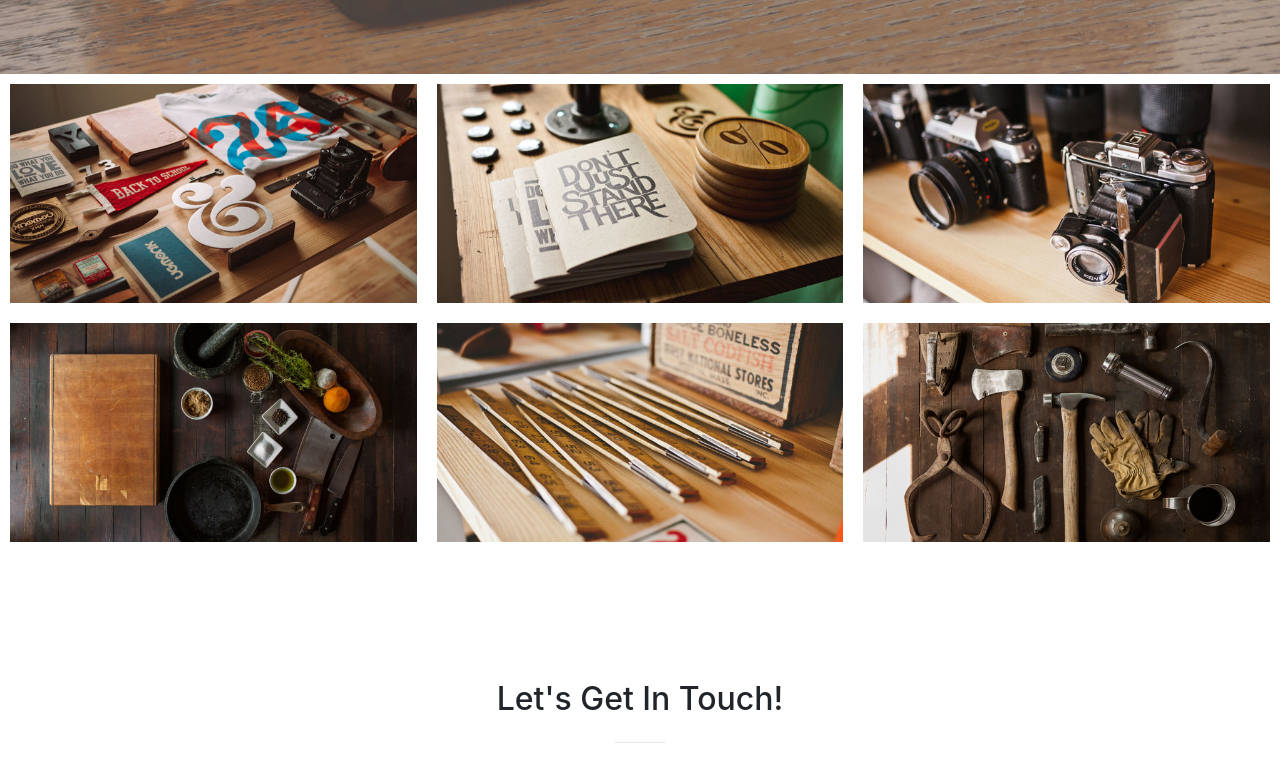
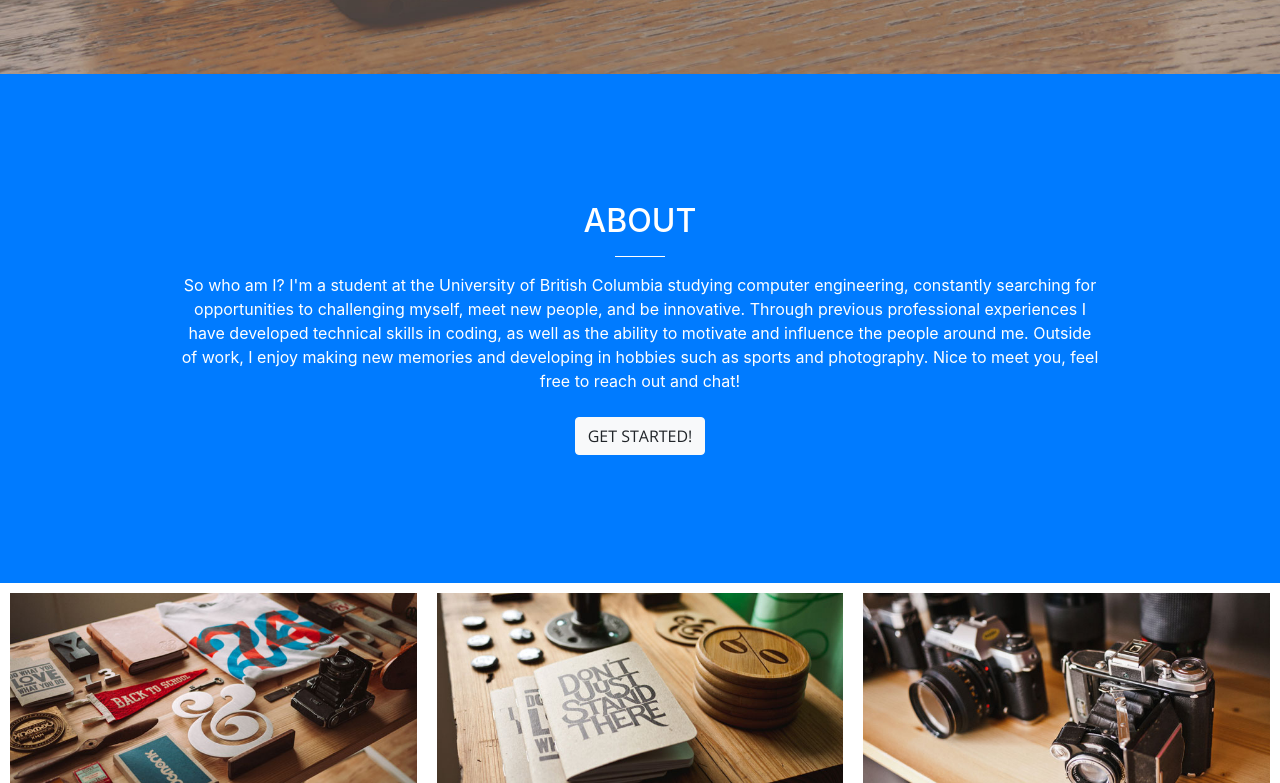
Before and after one commit to minghinmatthewlam/MyPage, a website with bundled scripts: page index.html in a window 1280 px wide. Shown: the part 726-1509 px from the top of the page. Built offline with nearby package versions, Linux system fonts and the light colour scheme.

Commit message:
Added About Description
Need Add/Fix:
- Button on home page and about page
- Attach resume without address
- portfolio with pictures
- timeline with experiences
- add logo for companies worked with

```diff
--- a/index.html
+++ b/index.html
@@ -70,6 +70,19 @@
         </div>
       </div>
     </header>
+
+    <section class="bg-primary" id="about">
+      <div class="container">
+        <div class="row">
+          <div class="col-lg-10 mx-auto text-center">
+            <h2 class="section-heading text-white">ABOUT</h2>
+            <hr class="light my-10">
+            <p class="text-white mb-4"> So who am I? I'm a student at the University of British Columbia studying computer engineering, constantly searching for opportunities to challenging myself, meet new people, and be innovative. Through previous professional experiences I have developed technical skills in coding, as well as the ability to motivate and influence the people around me. Outside of work, I enjoy making new memories and developing in hobbies such as sports and photography. Nice to meet you, feel free to reach out and chat! </p>
+            <a class="btn btn-light btn-xl js-scroll-trigger" href="#services">Get Started!</a>
+          </div>
+        </div>
+      </div>
+    </section>
 
     <section class="p-0" id="portfolio">
       <div class="container-fluid p-0">
```
